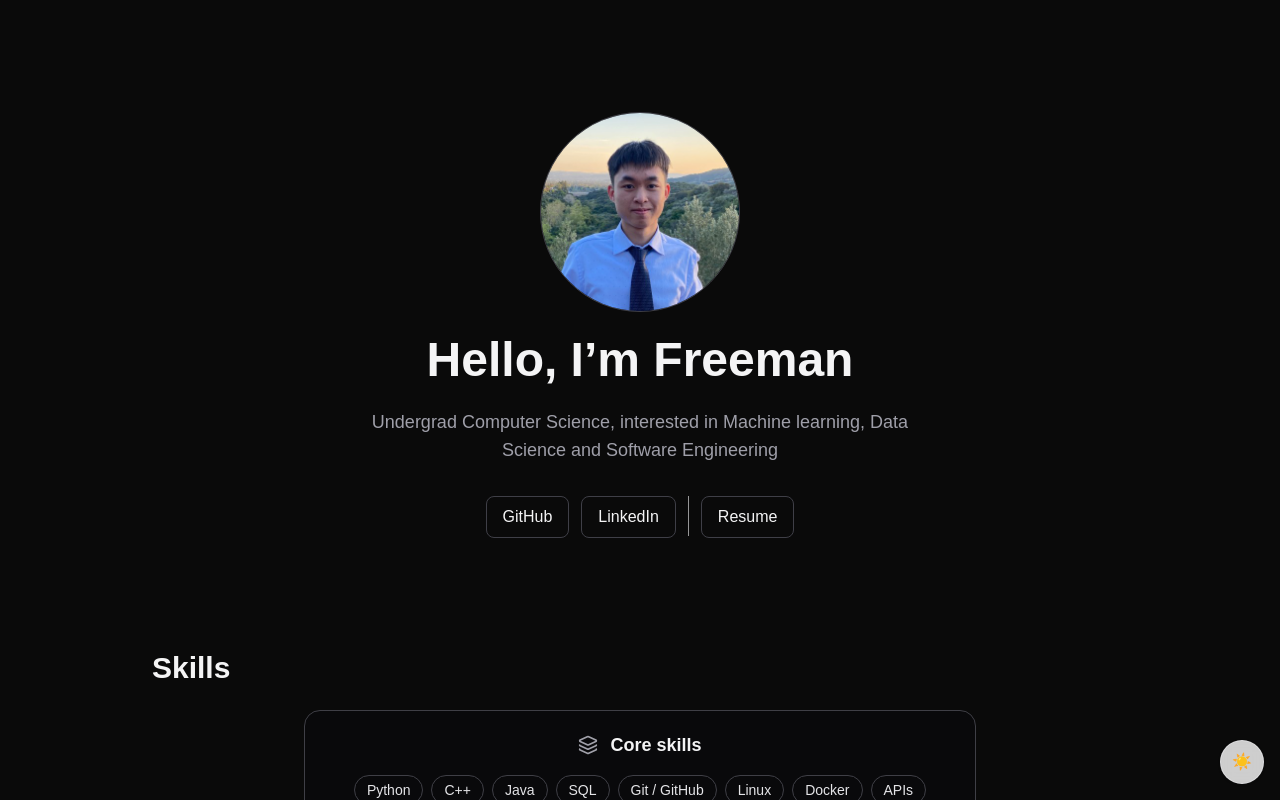
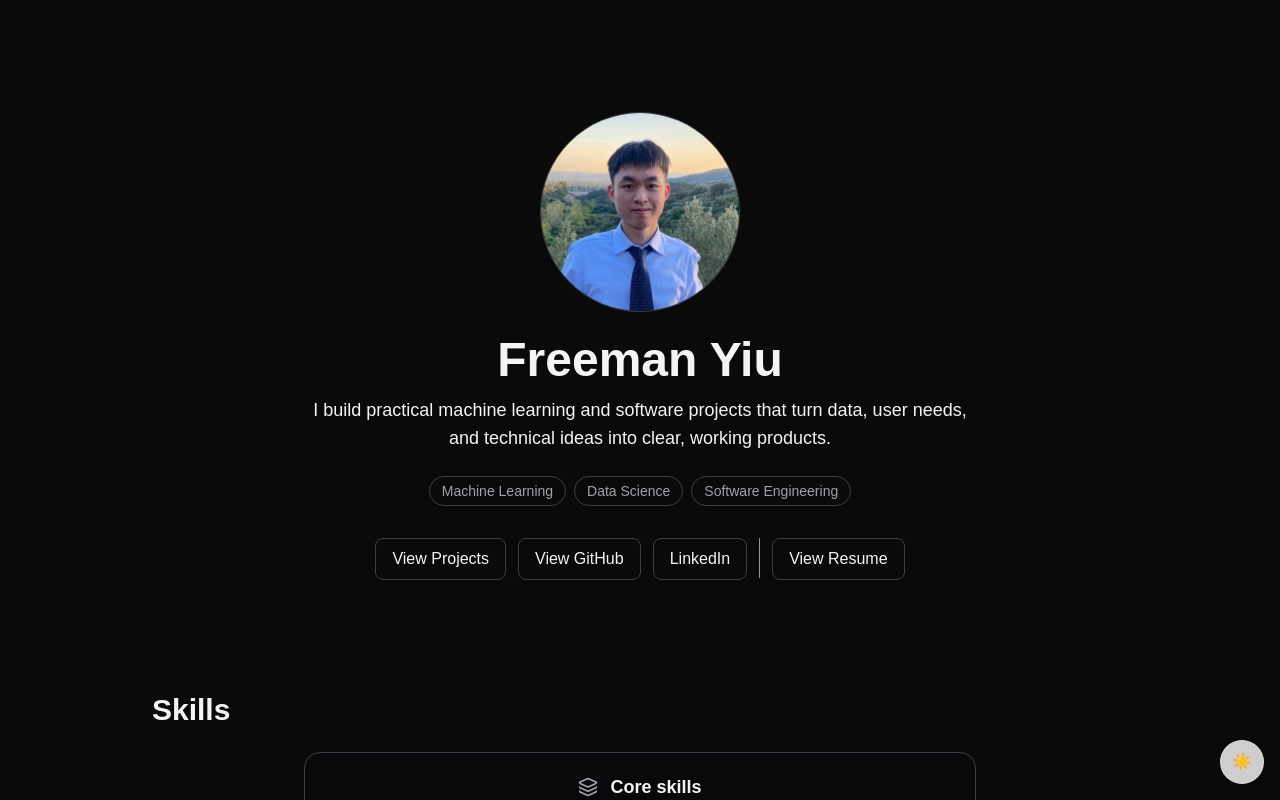
Before and after one commit to Coolguy4123/Portfolio, a Next.js app: page / in a window 1280 px wide. Shown: the top 800 px of the page. Built offline with nearby package versions, Linux system fonts and the light colour scheme.

Commit message:
Enhanced intro page

```diff
--- a/app/components/Intro.tsx
+++ b/app/components/Intro.tsx
@@ -15,22 +15,38 @@ export default function Intro() {
         priority
       />
 
-      <h1 className="text-4xl md:text-5xl font-bold">
-        Hello, I’m Freeman
-      </h1>
+      <div className="space-y-3">
 
-      <p className="text-zinc-400 max-w-xl text-lg">
-        Undergrad Computer Science, interested in Machine learning, Data Science and Software Engineering
-      </p>
+        <h1 className="text-4xl font-bold md:text-5xl">
+          Freeman Yiu
+        </h1>
 
-      <div className="flex gap-3 pt-2">
+        <p className="max-w-2xl text-lg text-[rgb(var(--fg))]">
+          I build practical machine learning and software projects that turn
+          data, user needs, and technical ideas into clear, working products.
+        </p>
 
-        {/* <a
+      </div>
+
+      <div className="flex flex-wrap items-center justify-center gap-2 text-sm text-[rgb(var(--muted))]">
+        <span className="rounded-full border border-zinc-700 px-3 py-1">
+          Machine Learning
+        </span>
+        <span className="rounded-full border border-zinc-700 px-3 py-1">
+          Data Science
+        </span>
+        <span className="rounded-full border border-zinc-700 px-3 py-1">
+          Software Engineering
+        </span>
+      </div>
+
+      <div className="flex flex-wrap justify-center gap-3 pt-2">
+        <a
           href="#projects"
           className="border border-zinc-700 rounded-lg px-4 py-2 hover:border-zinc-500 transition"
         >
           View Projects
-        </a> */}
+        </a>
 
         <a
           href="https://github.com/Coolguy4123"
@@ -38,9 +54,8 @@ export default function Intro() {
           rel="noreferrer"
           className="border border-zinc-700 rounded-lg px-4 py-2 hover:border-zinc-500 transition"
         >
-          GitHub
+          View GitHub
         </a>
-
 
         <a
           href="https://www.linkedin.com/in/freeman-yiu-3ab0261a5/"
@@ -53,18 +68,17 @@ export default function Intro() {
 
         <span
           aria-hidden="true"
-          className="h-10 w-px bg-[rgb(var(--fg))] opacity-60"
+          className="hidden h-10 w-px bg-[rgb(var(--fg))] opacity-60 md:block"
         />
 
         <a
           href="/Freeman_ML_Resume.pdf"
           target="_blank"
           rel="noreferrer"
-          className="border border-zinc-700 rounded-lg px-4 py-2 hover:border-zinc-500 transition"
+          className="rounded-lg border border-zinc-700 px-4 py-2 transition hover:border-zinc-500"
         >
-          Resume
+          View Resume
         </a>
-
       </div>
     </section>
   );
```
